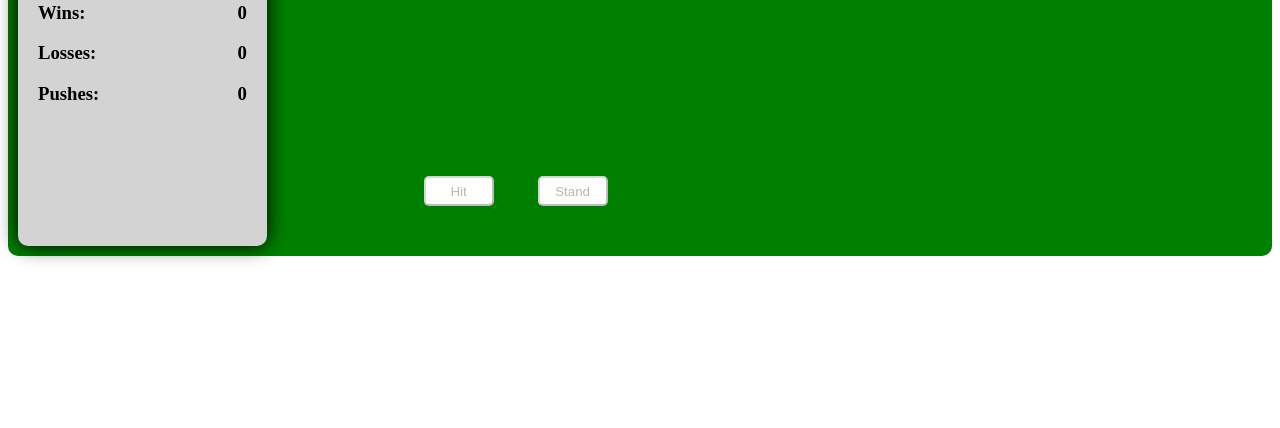
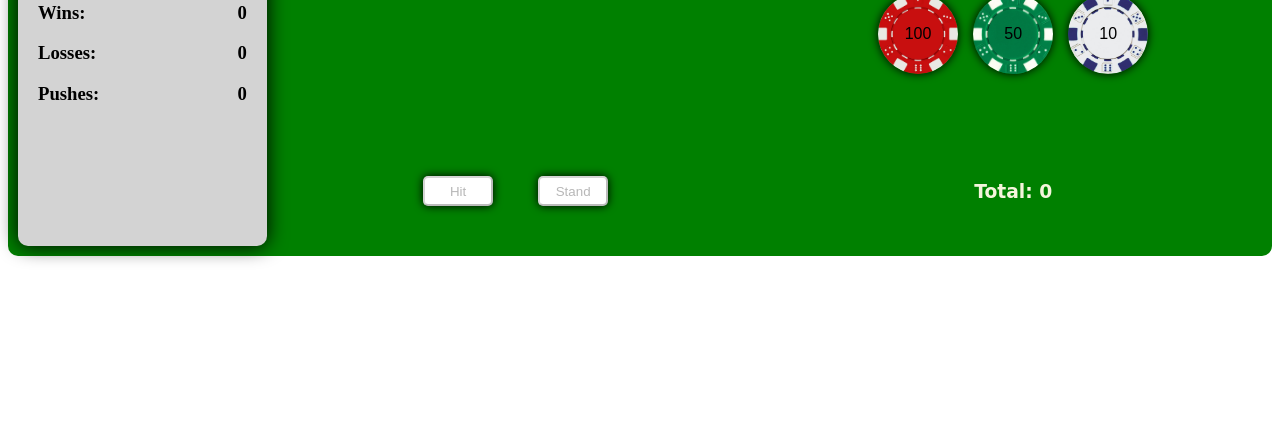
Before and after one commit to adamsmith2012/ProjectOne, a plain HTML site: page index.html in a window 1280 px wide. Shown: the part 372-800 px from the top of the page. Drawn offline with nearby package versions, Linux system fonts and the light colour scheme.

Commit message:
Added chips with no functionality

```diff
--- a/css/style.css
+++ b/css/style.css
@@ -1,5 +1,19 @@
 h1 {
   margin: 0;
+}
+
+button {
+  cursor: pointer;
+  width: 70px;
+  height: 30px;
+  margin: 20px;
+  background-color: white;
+  border-radius: 5px;
+  box-shadow: 0 0 3px black;
+}
+
+button:disabled {
+  cursor: not-allowed;
 }
 
 #container {
@@ -31,10 +45,11 @@ h1 {
 #blackjack-table {
   width: 80%;
   display: flex;
+  font-family: cursive;
 }
 
 #blackjack-table h1 {
-  color: white;
+  color: beige;
 }
 
 #dealer-cards {
@@ -68,6 +83,7 @@ h1 {
   width: 83px;
   height: 121px;
   border-radius: 5px;
+  box-shadow: 0 0 10px black;
   margin-top: 30px;
   margin-right: -50px;
   transform: translateX(-25px);
@@ -75,18 +91,48 @@ h1 {
 
 #chip-container {
   width: 80%;
-  padding: 10%;
-  display: flex;
+  padding: 2% 10%;
   justify-content: center;
 }
 
 .chip {
-  height: 100px;
-  width: 100px;
-  background-color: blue;
+  height: 80px;
+  width: 80px;
+  margin: 0 5px;
+  display: inline-block;
+  text-align: center;
+  vertical-align: middle;
+  line-height: 80px;
+  font-family: fantasy;
   border-radius: 100%;
-  text-align: center;
-  display: inline-block;
+  box-shadow: 0 0 10px black;
+  cursor: pointer;
+}
+
+.red-chip {
+  background-image: url("../images/red_chip.png");
+  background-position: center;
+  background-size: cover;
+}
+
+.green-chip {
+  background-image: url("../images/green_chip.png");
+  background-position: center;
+  background-size: cover;
+}
+
+.white-chip {
+  background-image: url("../images/white_chip.png");
+  background-position: center;
+  background-size: cover;
+}
+
+#chip-count {
+  position: absolute;
+  color: beige;
+  left: 0;
+  right: 0;
+  bottom: 25px;
 }
 
 #user-action-bar {
@@ -98,9 +144,5 @@ h1 {
 }
 
 .user-action {
-  width: 70px;
-  height: 30px;
-  margin: 20px;
-  background-color: white;
-  border-radius: 5px;
+  box-shadow: 0 0 10px black;
 }
--- a/index.html
+++ b/index.html
@@ -49,9 +49,11 @@
           <div class="row">
             <h1>Chips</h1>
             <div id="chip-container">
-              <!-- <div class="chip">100</div>
-              <div class="chip">50</div> -->
+              <div class="chip red-chip">100</div>
+              <div class="chip green-chip">50</div>
+              <div class="chip white-chip">10</div>
             </div>
+            <h3 id="chip-count">Total: 0</h3>
           </div>
         </div>
       </div>
--- a/js/main.js
+++ b/js/main.js
@@ -4,6 +4,8 @@ $(function() {
 
   $("#hit-btn").on('click' , player.hit);
   $("#stand-btn").on('click' , player.stand);
+
+  $(".chip").on('click', player.increaseBet);
 
 })
 
@@ -109,7 +111,7 @@ var card = function(initSuit, initValue) {
 }
 
 var chip = function(value) {
-  // TODO:
+  this.value = value;
 }
 
 var deck = {
@@ -230,7 +232,7 @@ var game = {
     setTimeout(function() {
       UI.displayMessage(''); // clear message before next round
       game.start();
-    }, 2000);
+    }, 2500);
   }
 }
 
@@ -277,12 +279,17 @@ var dealer = {
 
 var player = {
   hand: [],
+  chips: 500,
+  bet: 0,
   wins: 0,
   losses: 0,
   pushes: 0,
   busted: false,
   calcHand: function() {
     return calculateHand(this.hand);
+  },
+  increaseBet: function() {
+    player.bet += parseInt($(this).text());
   },
   hit: function() {
 
```
Also changed, not shown: images/green_chip.png (added), images/red_chip.png (added), images/white_chip.png (added).
